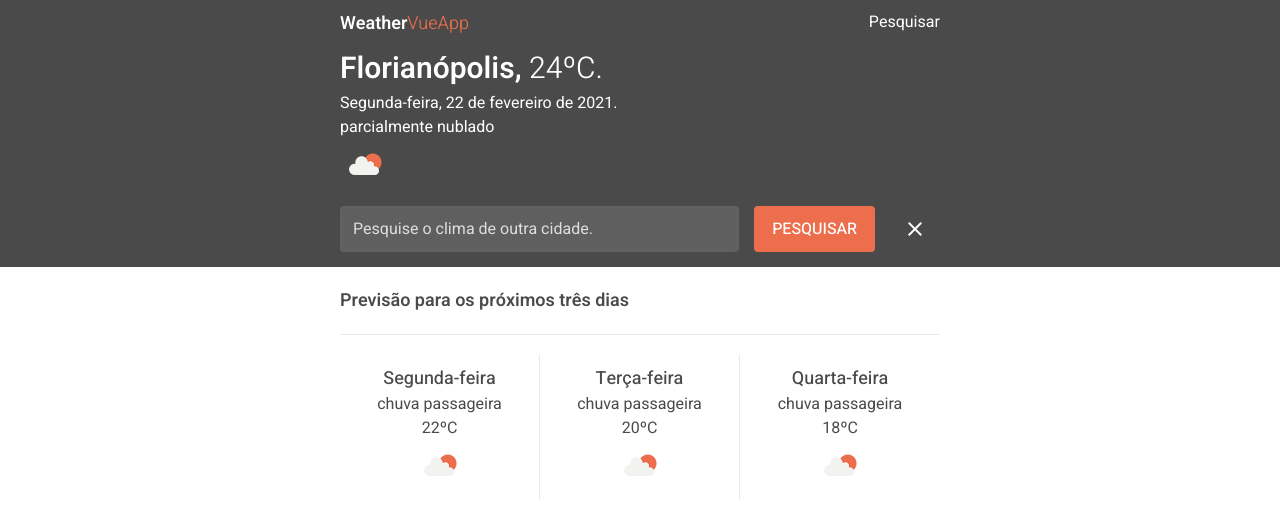
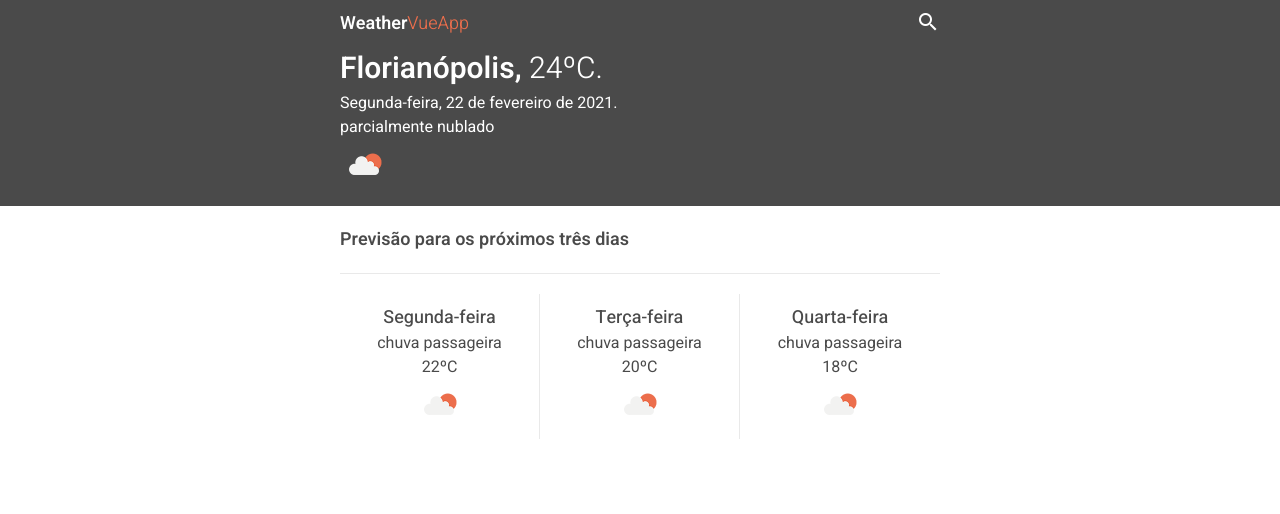
Before and after one commit to lucxsbueno/weather-app-vue, a Vue app: page / in a window 1280 px wide. Shown: the top 514 px of the page. Built offline with nearby package versions, Linux system fonts and the light colour scheme.

Commit message:
Últimos ajustes no estilo

```diff
--- a/src/App.vue
+++ b/src/App.vue
@@ -1,8 +1,22 @@
 <template>
   <div id="app">
-    <Header/>
+    <header class="container">
+        <div class="row">
+            <a href="#">
+                <h1>Weather<p>VueApp</p></h1>
+            </a>
+            <a href=""
+               class="btnSearch"
+               v-on:click.prevent="handleIsDisabled">
+               <span
+                  class="material-icons">
+                  {{ isDisabled ?  "close" : "search" }}
+               </span>
+            </a>
+        </div>
+    </header>
     <Info/>
-    <Search/>
+    <Search :toggle="isDisabled"/>
     <WeekWeather/>
   </div>
 </template>
@@ -10,21 +24,66 @@
 <script>
   import './assets/styles/default.css';
 
-  import Header from './components/Header.vue';
   import Info from './components/Info.vue';
   import Search from './components/Search.vue';
   import WeekWeather from './components/WeekWeather.vue';
 
   export default {
     name: 'App',
+    data() {
+       return {
+          isDisabled: false
+       }
+    },
     components: {
-      Header,
       Info,
       Search,
       WeekWeather
+    },
+    methods: {
+       handleIsDisabled(){ this.isDisabled = !this.isDisabled }
     }
   }
 </script>
 
-<style>
+<style scoped>
+
+/* Header menu on top */
+header{
+    background-color: #4A4A4A;
+    padding: 10px 0px;
+}
+
+header a{
+    text-decoration: none;
+    color: #FFFFFF;
+    display: inline-block;
+}
+
+header a:hover{
+    color: #c4c4c4;
+}
+
+header a h1{
+    font-size: 18px;
+    font-weight: 600;
+}
+
+header a h1 p{
+    display: inline-block;
+    font-weight: 300;
+    color: #EC6E4C;
+}
+
+header .row{
+    display: flex;
+    justify-content: space-between;
+}
+
+.btnSearch{
+   display: flex;
+   justify-content: center;
+   font-weight: 500;
+}
+
 </style>
--- a/src/components/Header.vue
+++ b/src/components/Header.vue
@@ -4,7 +4,7 @@
             <a href="#">
                 <h1>Weather<p>VueApp</p></h1>
             </a>
-            <a href="#">Pesquisar</a>
+            <a href="">Pesquisar</a>
         </div>
     </header>
 </template>
--- a/src/components/Search.vue
+++ b/src/components/Search.vue
@@ -1,12 +1,18 @@
 <template>
-    <section class="container search">
+    <section class="container search" v-bind:class="[toggle ? active : disabled]">
         <div class="row">
             <form action="" method="POST">
                 <label for="search"></label>
-                <input type="text" name="search" id="inputSearch"
-                    placeholder="Pesquise o clima de outra cidade.">
-                <input type="submit" value="PESQUISAR">
-                <button class="material-icons">close</button>
+                <input
+                    type="text"
+                    name="search"
+                    id="inputSearch"
+                    placeholder="Pesquise o clima de outra cidade."
+                    autocomplete="off"
+                    v-model="search"
+                    >
+                <input type="submit" value="PESQUISAR" v-on:click.prevent="handleSearch">
+                <!--<button class="material-icons" v-on:click.prevent="handleToggle(toggle)">close</button>-->
             </form>
         </div>
     </section>
@@ -14,11 +20,37 @@
 
 <script>
 export default {
-    name: 'Search'
+    name: 'Search',
+    data(){
+        return{
+            search: '',
+            active: 'active',
+            disabled: 'disabled'
+        }
+    },
+    methods: {
+        handleSearch(){
+            alert(this.search)
+        },
+        handleToggle(){
+            return this.toggle = !this.toggle
+        }
+    },
+    props: {
+        toggle: Boolean
+    }
 }
 </script>
 
 <style scoped>
+.active{
+    display: flex;
+}
+
+.disabled{
+    display: none;
+}
+
 .search{
     background-color: #4A4A4A;
 }
@@ -54,11 +86,11 @@ export default {
     background-color: #EC6E4C;
     border: 3px solid #EC6E4C;
     border-radius: 4px;
+    /* margin-right: 15px; */
     font-size: 16px;
     color: #FFFFFF;
     padding: 8px 15px;
     font-weight: 500;
-    margin-right: 15px;
     cursor: pointer;
 }
 
```
